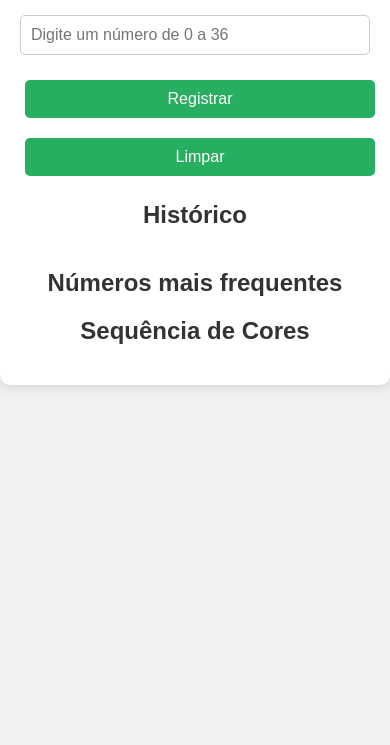
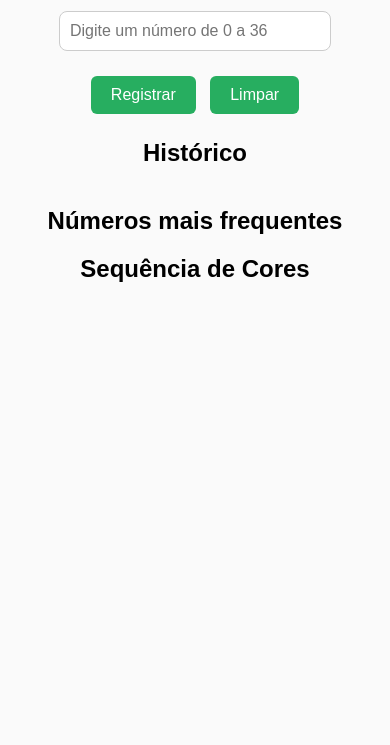
Before and after one commit to zieltqe/estrategia-roleta, a plain HTML site: page index.html in a window 390 px wide. Shown: the part 99-844 px from the top of the page. Drawn offline with Linux system fonts and the light colour scheme.

Commit message:
Update style.css

```diff
--- a/style.css
+++ b/style.css
@@ -1,48 +1,33 @@
-* {
-  box-sizing: border-box;
-}
-
 body {
   font-family: Arial, sans-serif;
-  background-color: #f1f1f1;
-  color: #333;
+  background-color: #fafafa;
   margin: 0;
   padding: 0;
-  display: flex;
-  justify-content: center;
-  align-items: flex-start;
-  min-height: 100vh;
 }
 
 .container {
   max-width: 500px;
-  width: 100%;
+  margin: auto;
   padding: 20px;
-  margin: 20px auto;
-  background-color: #ffffff;
-  border-radius: 10px;
-  box-shadow: 0 4px 10px rgba(0,0,0,0.1);
   text-align: center;
 }
 
 h1 {
-  font-size: 2em;
   color: #2c3e50;
-  margin-bottom: 20px;
 }
 
 input[type="number"] {
   padding: 10px;
   font-size: 1rem;
-  width: 100%;
-  max-width: 300px;
+  width: 80%;
+  max-width: 250px;
   margin: 10px auto;
   border: 1px solid #ccc;
-  border-radius: 5px;
+  border-radius: 8px;
 }
 
 .botoes {
-  margin-top: 10px;
+  margin: 10px 0;
 }
 
 button {
@@ -52,7 +37,7 @@ button {
   background-color: #27ae60;
   color: white;
   border: none;
-  border-radius: 5px;
+  border-radius: 6px;
   cursor: pointer;
 }
 
@@ -61,7 +46,7 @@ button:hover {
 }
 
 #resultado {
-  margin-top: 20px;
+  margin-top: 15px;
   font-weight: bold;
   font-size: 1.1rem;
 }
@@ -69,40 +54,33 @@ button:hover {
 #listaNumeros {
   list-style: none;
   padding: 0;
-  margin-top: 20px;
   display: flex;
   flex-wrap: wrap;
   justify-content: center;
 }
 
 #listaNumeros li {
-  margin: 5px;
-  padding: 8px 12px;
-  background-color: #ecf0f1;
+  margin: 4px;
+  padding: 6px 10px;
   border-radius: 5px;
   font-weight: bold;
+  color: #fff;
 }
 
-#repetidos {
-  margin-top: 20px;
-  color: #7f8c8d;
-  font-style: italic;
+.vermelho {
+  background-color: #e74c3c;
 }
 
-@media (max-width: 480px) {
-  h1 {
-    font-size: 1.5em;
-  }
+.preto {
+  background-color: #2c3e50;
+}
 
-  input[type="number"],
-  button {
-    width: 100%;
-    max-width: none;
-  }
+.verde {
+  background-color: #27ae60;
+}
 
-  .botoes {
-    display: flex;
-    flex-direction: column;
-    gap: 10px;
-  }
+#repetidos, #sequencias {
+  margin-top: 10px;
+  font-style: italic;
+  color: #555;
 }
```
